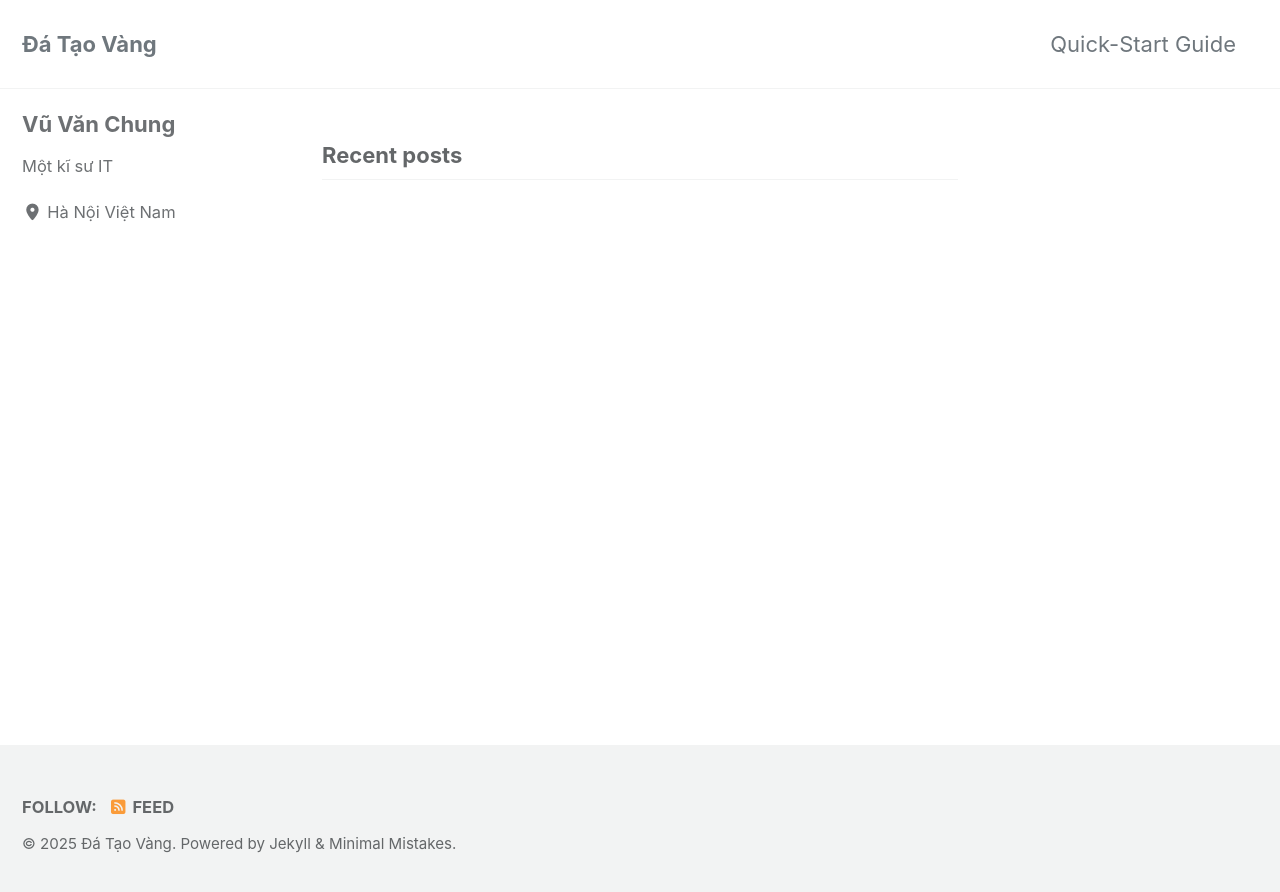
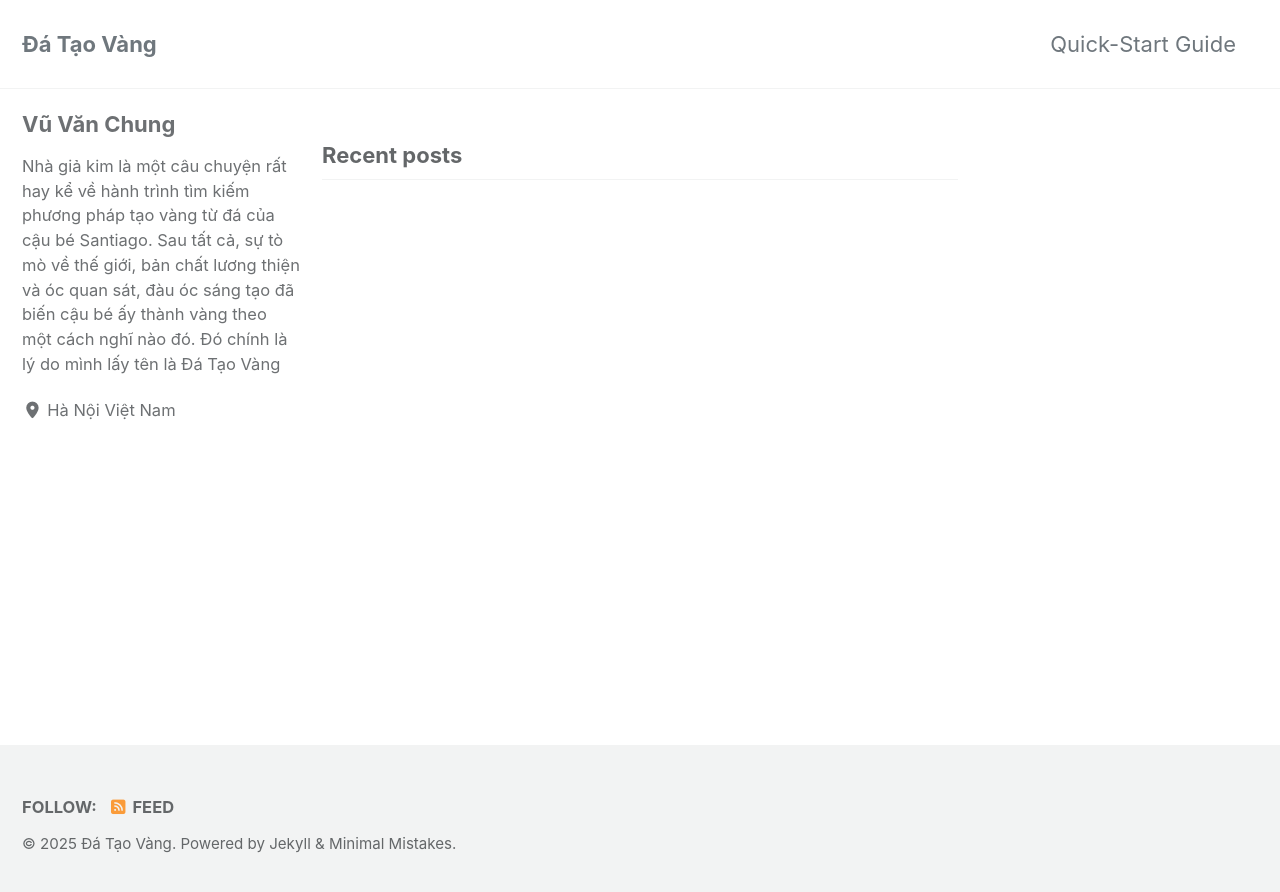
Before and after one commit to vanchung1995/vanchung1995.github.io, a Jekyll site: the page built from index.html, in a window 1280 px wide. Shown: the top 892 px of the page. Built offline with Jekyll 4.4.1, drawn with Linux system fonts in a browser that asks for light colours; cached includes are drawn as plain includes; the list of posts is cut into pages by our own code.

Commit message:
Update _config.yml

```diff
--- a/_config.yml
+++ b/_config.yml
@@ -115,7 +115,7 @@ analytics:
 author:
   name             : "Vũ Văn Chung"
   avatar           : # path of avatar image, e.g. "/assets/images/bio-photo.jpg"
-  bio              : "Một kĩ sư IT"
+  bio              : "Nhà giả kim là một câu chuyện rất hay kể về hành trình tìm kiếm phương pháp tạo vàng từ đá của cậu bé Santiago. Sau tất cả, sự tò mò về thế giới, bản chất lương thiện và óc quan sát, đàu óc sáng tạo đã biến cậu bé ấy thành vàng theo một cách nghĩ nào đó. Đó chính là lý do mình lấy tên là Đá Tạo Vàng"
   location         : "Hà Nội Việt Nam"
   email            :
   links:
```
